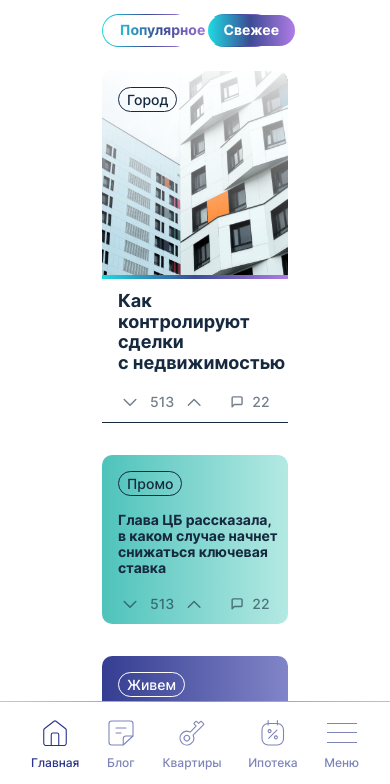
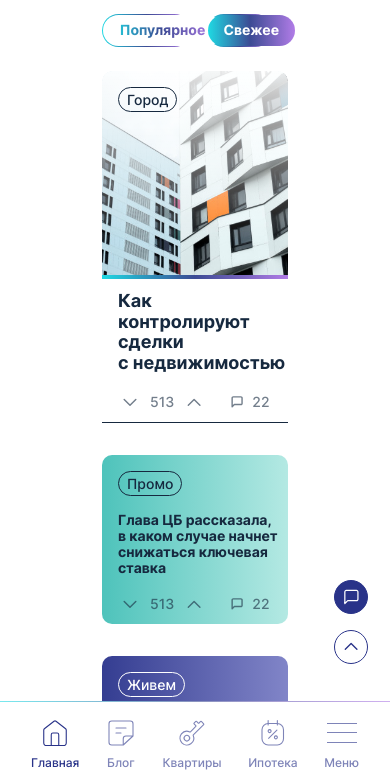
Before and after one commit to moreDasha/urban-project, a website: page src/index.html in a window 390 px wide. Shown: the part 60-844 px from the top of the page. Drawn offline with nearby package versions, Linux system fonts and the light colour scheme; files that its build step writes are made by us from their sources; files whose address does not match are found by name.

Commit message:
feat: add fix button

```diff
--- a/gulp/version.json
+++ b/gulp/version.json
@@ -1,3 +1,3 @@
 {
-    "main": "20230312175201"
+    "main": "20230313131155"
 }
--- /dev/null
+++ b/src/html/sticky-button.html
@@ -0,0 +1,10 @@
+<div class="message-button">
+    <svg class="message-button__icon" viewBox="0 0 18 18" fill="none" xmlns="http://www.w3.org/2000/svg">
+        <path d="M15.5039 10.8789C15.5039 11.2546 15.3547 11.615 15.089 11.8806C14.8233 12.1463 14.463 12.2956 14.0872 12.2956H5.58724L2.75391 15.1289V3.79557C2.75391 3.41985 2.90316 3.05951 3.16884 2.79384C3.43451 2.52816 3.79485 2.37891 4.17057 2.37891H14.0872C14.463 2.37891 14.8233 2.52816 15.089 2.79384C15.3547 3.05951 15.5039 3.41985 15.5039 3.79557V10.8789Z" stroke-linecap="round" stroke-linejoin="round"/>
+    </svg>
+</div>
+<div class="message-button message-button_bottom">
+    <svg class="message-button__icon message-button__icon_bottom" viewBox="0 0 30 30" fill="none" xmlns="http://www.w3.org/2000/svg">
+        <path d="M22.3789 19.0547L15.1289 11.8047L7.87891 19.0547" stroke-width="1.7" stroke-linecap="round" stroke-linejoin="round"/>
+    </svg>
+</div>
--- a/src/index.html
+++ b/src/index.html
@@ -24,6 +24,7 @@
             @@include('html/seo-text.html', {})
         </div>
     </main>
+    @@include('html/sticky-button.html', {})
     <footer class="footer">
         @@include('html/footer.html', {})
     </footer>
--- /dev/null
+++ b/src/scss/sticky-button.sass
@@ -0,0 +1,67 @@
+.message-button
+    display: inline
+    position: fixed
+    z-index: 100
+    bottom: 120px
+    left: calc( 50% + (50vw - 128px + 15px ))
+    width: 40px
+    height: 40px
+    border-radius: 100px
+    border: 1px solid $icon-color
+    background-color: $icon-color
+    display: flex
+    justify-content: center
+    align-items: center
+    transition: all 0.3s ease-in-out
+    &_bottom
+        bottom: 60px
+        background-color: $background-color
+    &__icon
+        width: 22.5px
+        height: 22.5px
+        stroke-width: 1.2px
+        stroke: $background-color
+        transition: all 0.3s ease-in-out
+        &_bottom
+            width: 30px
+            height: 30px
+            margin-bottom: 2px
+            stroke: $icon-color
+
+@media (any-hover: hover)
+    .message-button:hover
+        cursor: pointer
+        background-color: $background-color
+    .message-button_bottom:hover
+        background-color: $icon-color
+    .message-button:hover .message-button__icon
+        stroke: $icon-color
+    .message-button_bottom:hover .message-button__icon_bottom
+        stroke: $background-color
+
+@media (min-width: 1281px)
+    .message-button
+        left: calc( 50% + 512px + 15px)
+@media (max-width: 1024px)
+    .message-button
+        left: calc( 50% + (50vw - 87px + 15px ))
+@media (max-width: 910px)
+    .message-button
+        bottom: 170px
+        left: calc( 50% + 336px + 15px)
+        width: 34px
+        height: 34px
+        &_bottom
+            bottom: 120px
+        &__icon
+            width: 18.5px
+            height: 18.5px
+            &_bottom
+                width: 24px
+                height: 24px
+@media (max-width: 768px)
+    .message-button
+        left: calc( 50% + (50vw - 48px - 40px))
+@media (max-width: 500px)
+    .message-button
+        left: calc( 50% + (50vw - 16px - 40px))
--- a/src/scss/style.sass
+++ b/src/scss/style.sass
@@ -7,6 +7,7 @@
 @import "container.sass"
 @import "header.sass"
 @import "tabbar.sass"
+@import "sticky-button.sass"
 @import "burger-menu.sass"
 @import "bottom-menu.sass"
 @import "main-section.sass"
```
Also changed, not shown: dist/css/style.css, dist/css/style.min.css, dist/index.html, dist/st.html.
